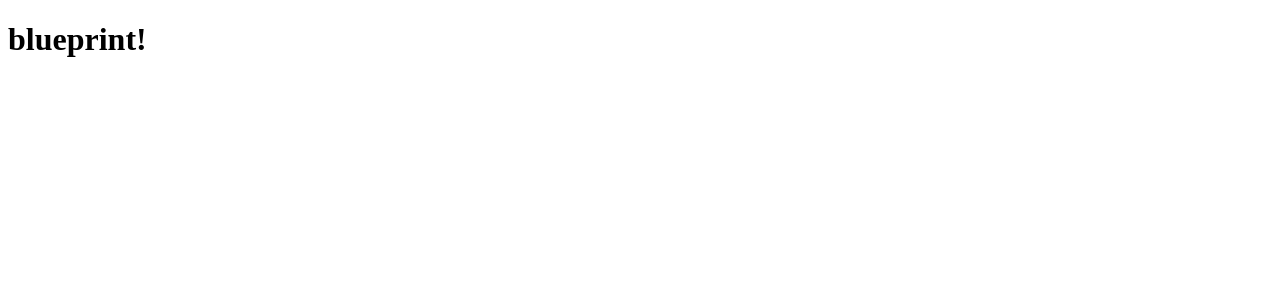
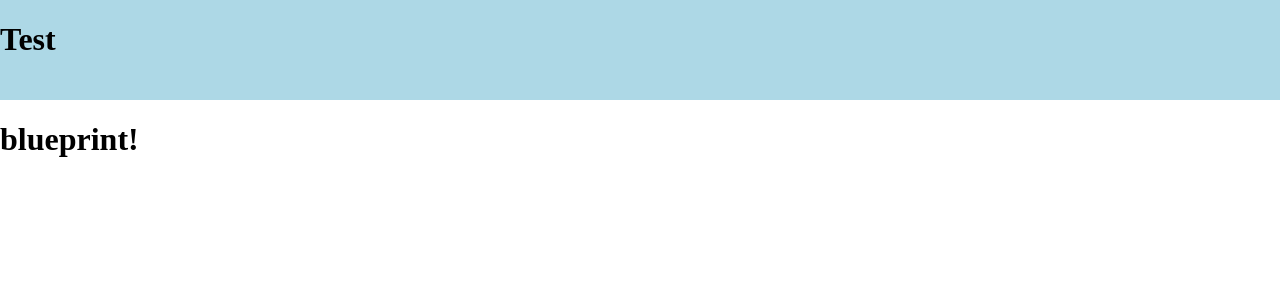
Before and after one commit to dan-jel/crypto-dashboard, a React (Create React App) app in the folder front-end/: page / in a window 1280 px wide. Shown: the top 300 px of the page. Built offline with nearby package versions, Linux system fonts and the light colour scheme.

Commit message:
global styles

```diff
--- a/front-end/src/App.js
+++ b/front-end/src/App.js
@@ -1,8 +1,10 @@
 import React from "react";
+import Nav from "./components/Nav";
 
 function App() {
   return (
     <div className="App">
+      <Nav />
       <h1>blueprint!</h1>
     </div>
   );
--- /dev/null
+++ b/front-end/src/components/Nav.js
@@ -0,0 +1,19 @@
+import React from "react";
+import styled from "styled-components";
+
+const Nav = () => {
+  return (
+    <Container>
+      <h1>Test</h1>
+    </Container>
+  );
+};
+
+const Container = styled.div`
+  display: flex;
+  background: lightblue;
+  width: 100%;
+  height: 100px;
+`;
+
+export default Nav;
--- /dev/null
+++ b/front-end/src/index.css
@@ -0,0 +1,3 @@
+body {
+  margin: 0;
+}
--- a/front-end/src/index.js
+++ b/front-end/src/index.js
@@ -2,6 +2,7 @@ import React from "react";
 import ReactDOM from "react-dom";
 import App from "./App";
 import reportWebVitals from "./reportWebVitals";
+import "./index.css";
 
 ReactDOM.render(
   <React.StrictMode>
```
Also changed, not shown: front-end/package.json (+11 -6 lines), 1 other file (tests, documents, lock files or other folders).
